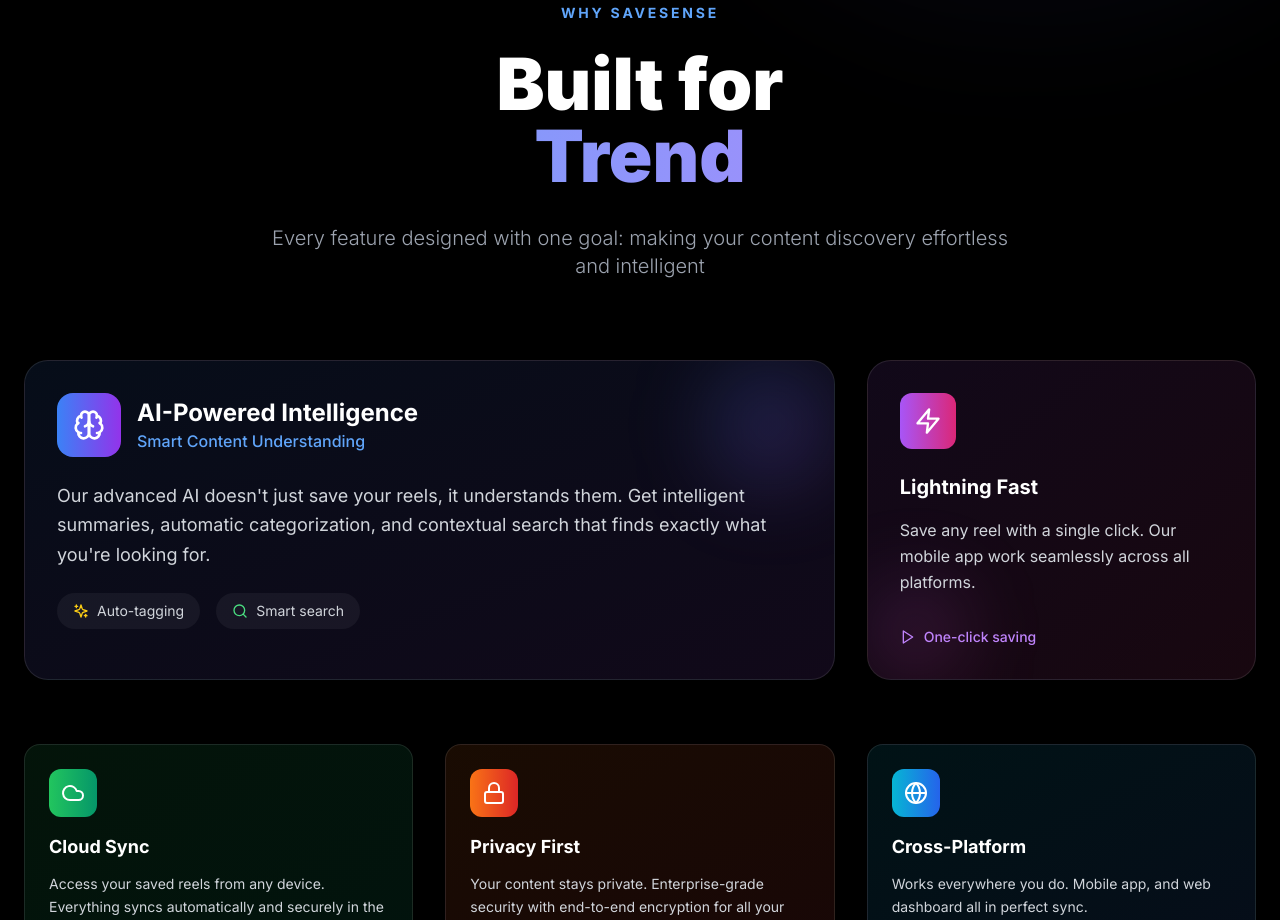
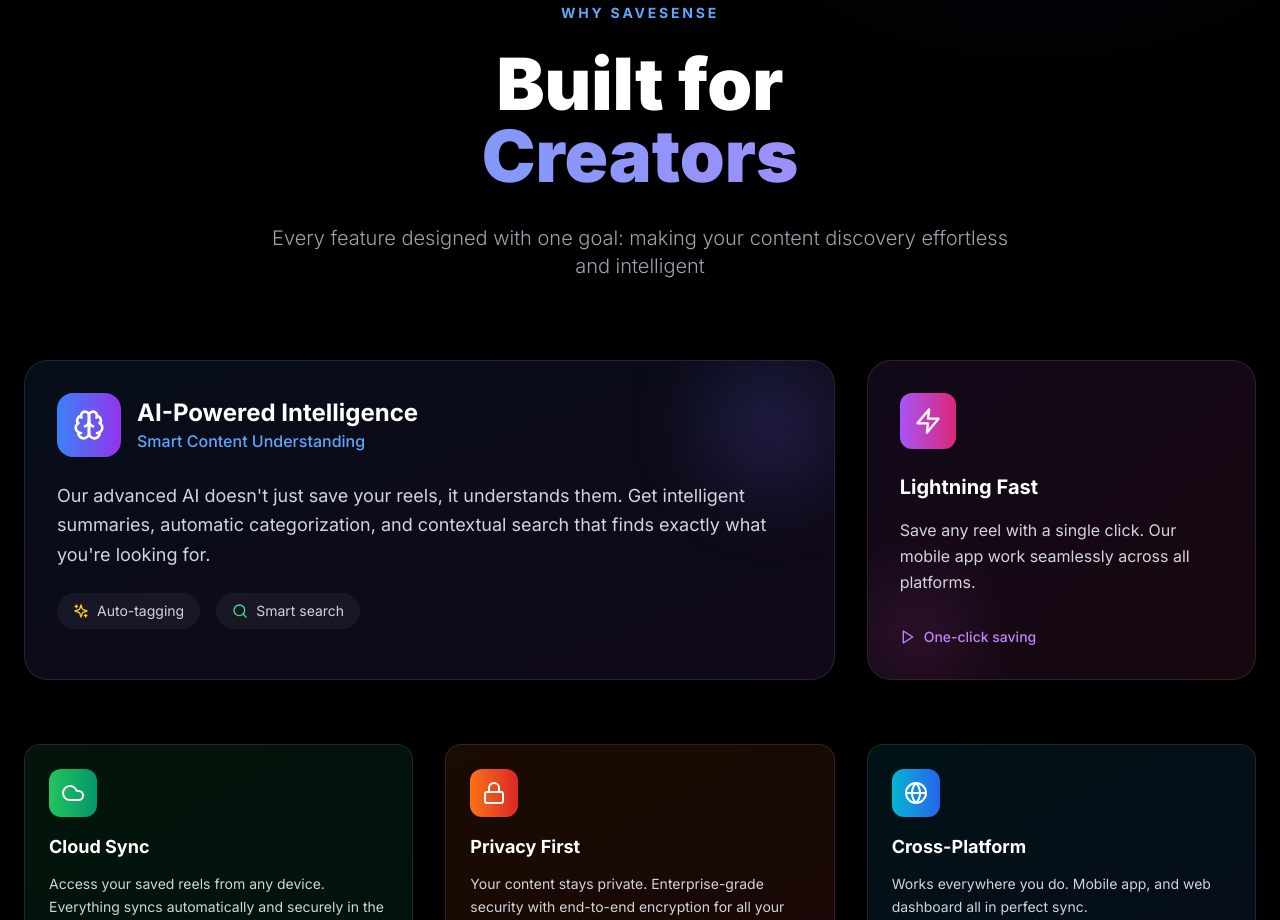
Before and after one commit to Swotboysandy/instasave, a React (Vite) app: page / in a window 1280 px wide. Shown: the part 1180-2100 px from the top of the page. Built offline with nearby package versions, Linux system fonts and the light colour scheme.

Commit message:
Keywords Changed

```diff
--- a/src/App.tsx
+++ b/src/App.tsx
@@ -25,8 +25,8 @@ import {
 function App() {
   const [email, setEmail] = useState('');
   const [isMenuOpen, setIsMenuOpen] = useState(false);
-  const firstWords = ["reel", "short", "video", "clip", "tiktok"];
-  const secondWords = ["moment", "laugh", "trend", "post", "highlight"];
+  const firstWords = ["reel", "shorts", "video", "clip", "tiktok"];
+  const secondWords = ["Everyone", "You", "Creators"];
   const [firstWordIndex, setFirstWordIndex] = useState(0);
   const [secondWordIndex, setSecondWordIndex] = useState(0);
   let wordIndex = 0;
```
